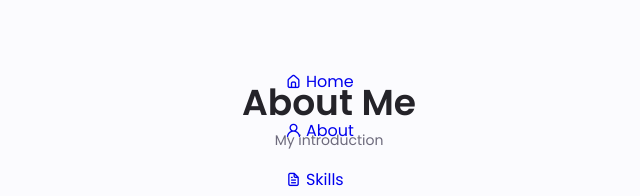
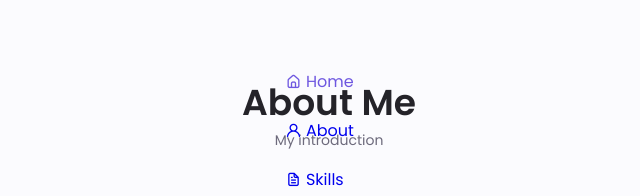
Before and after one commit to Jimi-Chhatrala/responsive-portfolio-dnmode, a plain HTML site: page index.html in a window 1280 px wide. Shown: the part 560-756 px from the top of the page, 311-951 px from the left. Drawn offline with nearby package versions, Linux system fonts and the light colour scheme.

Commit message:
Active Link Color Completed

```diff
--- a/assets/css/styles.css
+++ b/assets/css/styles.css
@@ -241,6 +241,10 @@ img {
 }
 
 /* Active link */
+
+.active-link {
+  color: var(--first-color);
+}
 
 /* Change background header */
 
--- a/assets/js/main.js
+++ b/assets/js/main.js
@@ -141,6 +141,29 @@ let swiperTestimonial = new Swiper(".testimonial__container", {
 
 /*==================== SCROLL SECTIONS ACTIVE LINK ====================*/
 
+const sections = document.querySelectorAll("section[id]");
+
+function scrollActive() {
+  const scrollY = window.pageYOffset;
+
+  sections.forEach((current) => {
+    const sectionHeight = current.offsetHeight;
+    const sectionTop = current.offsetTop - 50;
+    sectionId = current.getAttribute("id");
+
+    if (scrollY > sectionTop && scrollY <= sectionTop + sectionHeight) {
+      document
+        .querySelector(".nav__menu a[href*=" + sectionId + "]")
+        .classList.add("active-link");
+    } else {
+      document
+        .querySelector(".nav__menu a[href*=" + sectionId + "]")
+        .classList.remove("active-link");
+    }
+  });
+}
+window.addEventListener("scroll", scrollActive);
+
 /*==================== CHANGE BACKGROUND HEADER ====================*/
 
 /*==================== SHOW SCROLL UP ====================*/
--- a/index.html
+++ b/index.html
@@ -27,7 +27,7 @@
         <div class="nav__menu" id="nav-menu">
           <ul class="nav__list grid">
             <li class="nav__item">
-              <a href="#home" class="nav__link">
+              <a href="#home" class="nav__link active-link">
                 <i class="uil uil-estate nav__icon"></i> Home
               </a>
             </li>
```
Also changed, not shown: links.txt.
